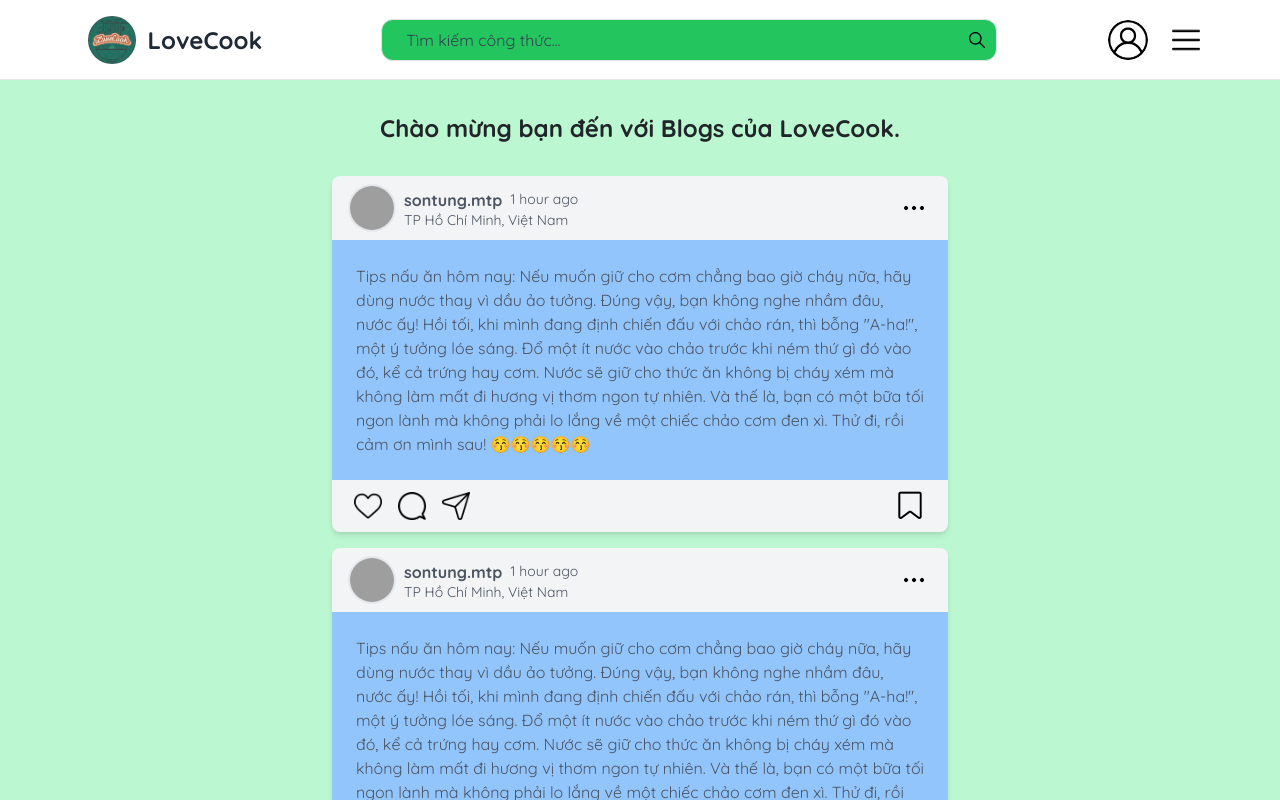
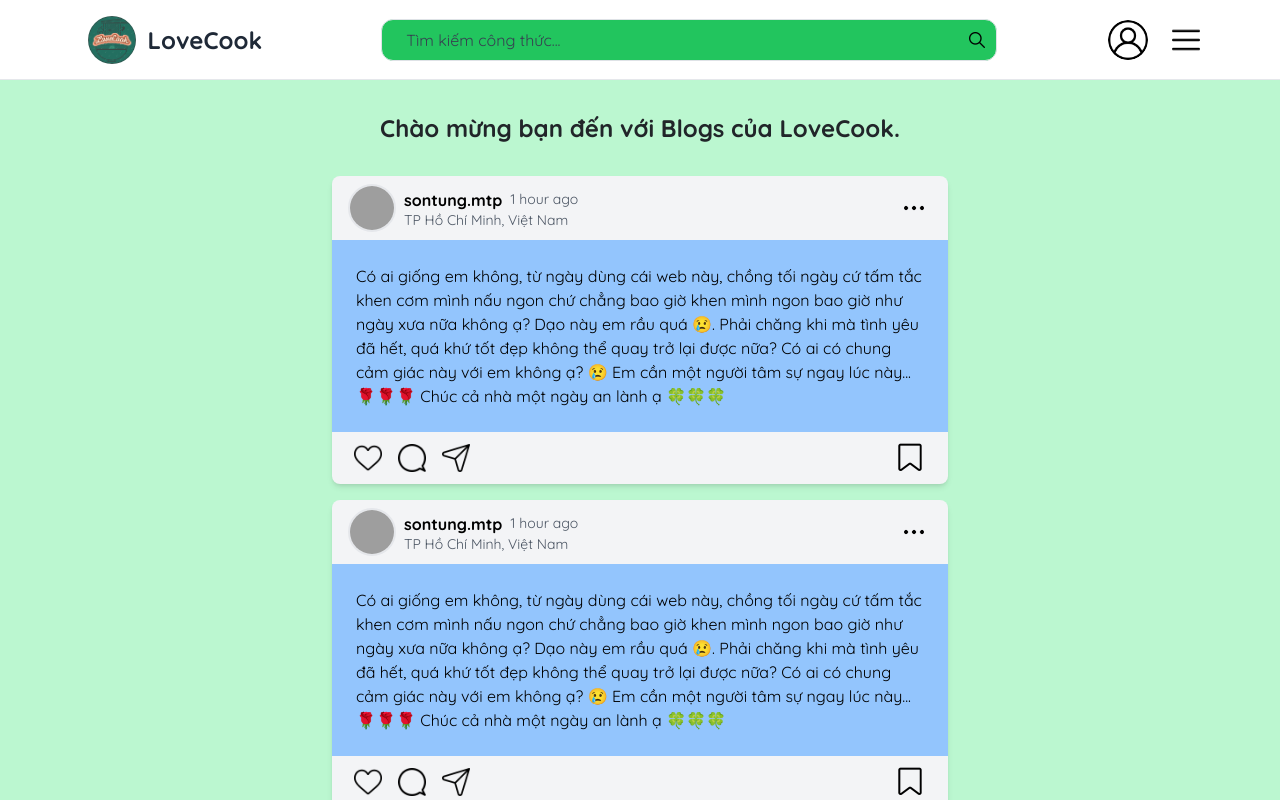
Before and after one commit to phong5824/IntroSE, a React (Vite) app in the folder client/: page /blog in a window 1280 px wide. Built offline with nearby package versions, Linux system fonts and the light colour scheme; grey boxes are pictures that could not be loaded.

Commit message:
Update UI Blog

```diff
--- a/client/src/components/modules/BlogPostCard.jsx
+++ b/client/src/components/modules/BlogPostCard.jsx
@@ -18,7 +18,7 @@ const BlogPostCard = ({ post }) => {
                     />
                     <div className="ml-2 items-center">
                         <div className="flex flex-row space-x-2 items-center">
-                            <h1 className="text-base font-semibold">sontung.mtp</h1>
+                            <h1 className="text-base font-semibold text-black">sontung.mtp</h1>
                             <h1>1 hour ago</h1>
                         </div>
                         <h1>TP Hồ Chí Minh, Việt Nam</h1>
@@ -33,8 +33,9 @@ const BlogPostCard = ({ post }) => {
                 </div>
             </div>
 
-            <div className="mt-2 text-gray-600 bg-blue-300 p-4">
-                Tips nấu ăn hôm nay: Nếu muốn giữ cho cơm chẳng bao giờ cháy nữa, hãy dùng nước thay vì dầu ảo tưởng. Đúng vậy, bạn không nghe nhầm đâu, nước ấy! Hồi tối, khi mình đang định chiến đấu với chảo rán, thì bỗng "A-ha!", một ý tưởng lóe sáng. Đổ một ít nước vào chảo trước khi ném thứ gì đó vào đó, kể cả trứng hay cơm. Nước sẽ giữ cho thức ăn không bị cháy xém mà không làm mất đi hương vị thơm ngon tự nhiên. Và thế là, bạn có một bữa tối ngon lành mà không phải lo lắng về một chiếc chảo cơm đen xì. Thử đi, rồi cảm ơn mình sau! 😚😚😚😚😚            </div>
+            <div className="mt-2 text-black bg-blue-300 p-4">
+                Có ai giống em không, từ ngày dùng cái web này, chồng tối ngày cứ tấm tắc khen cơm mình nấu ngon chứ chẳng bao giờ khen mình ngon bao giờ như ngày xưa nữa không ạ? Dạo này em rầu quá 😢. Phải chăng khi mà tình yêu đã hết, quá khứ tốt đẹp không thể quay trở lại được nữa?
+                Có ai có chung cảm giác này với em không ạ? 😢 Em cần một người tâm sự ngay lúc này... 🌹🌹🌹 Chúc cả nhà một ngày an lành ạ 🍀🍀🍀                </div>
             <div className="flex items-center p-2.5 ml-3 mr-3">
                 {/* Like Icon */}
                 <div className="flex items-center mr-4">
```
